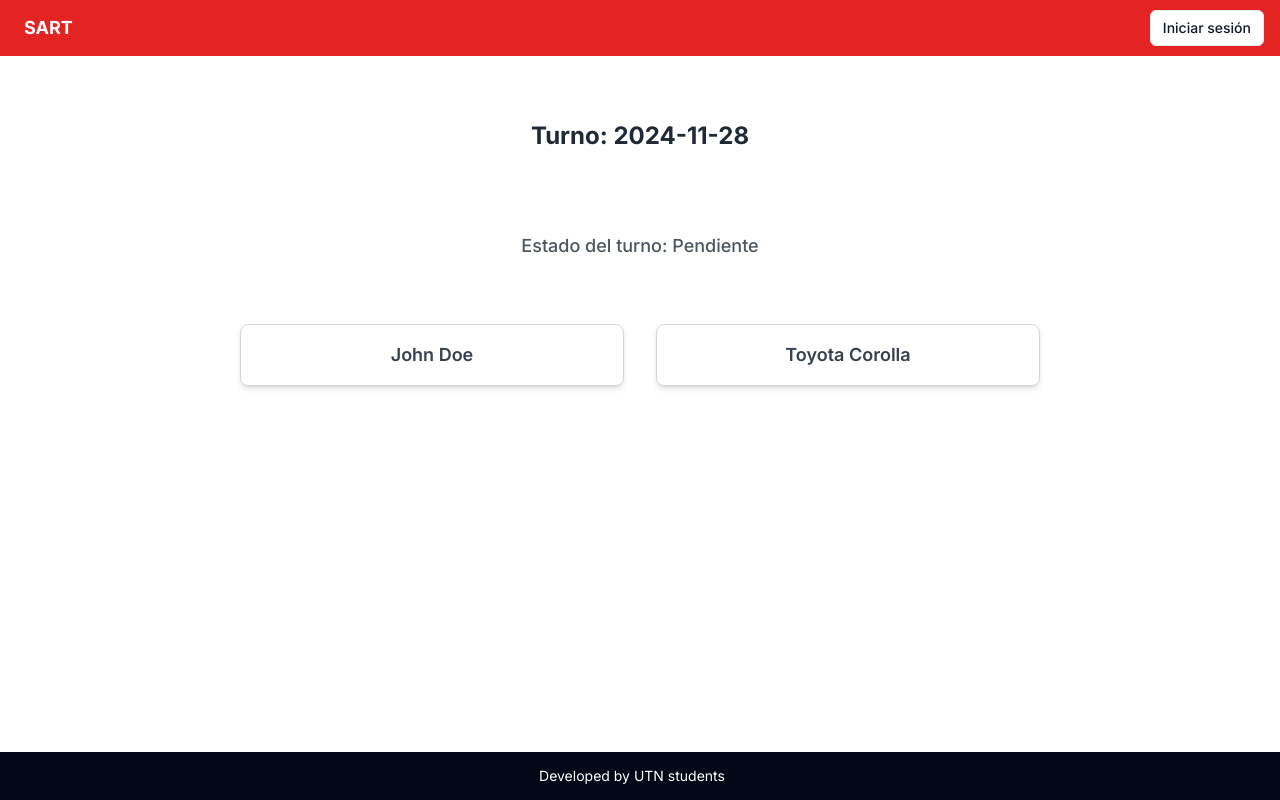
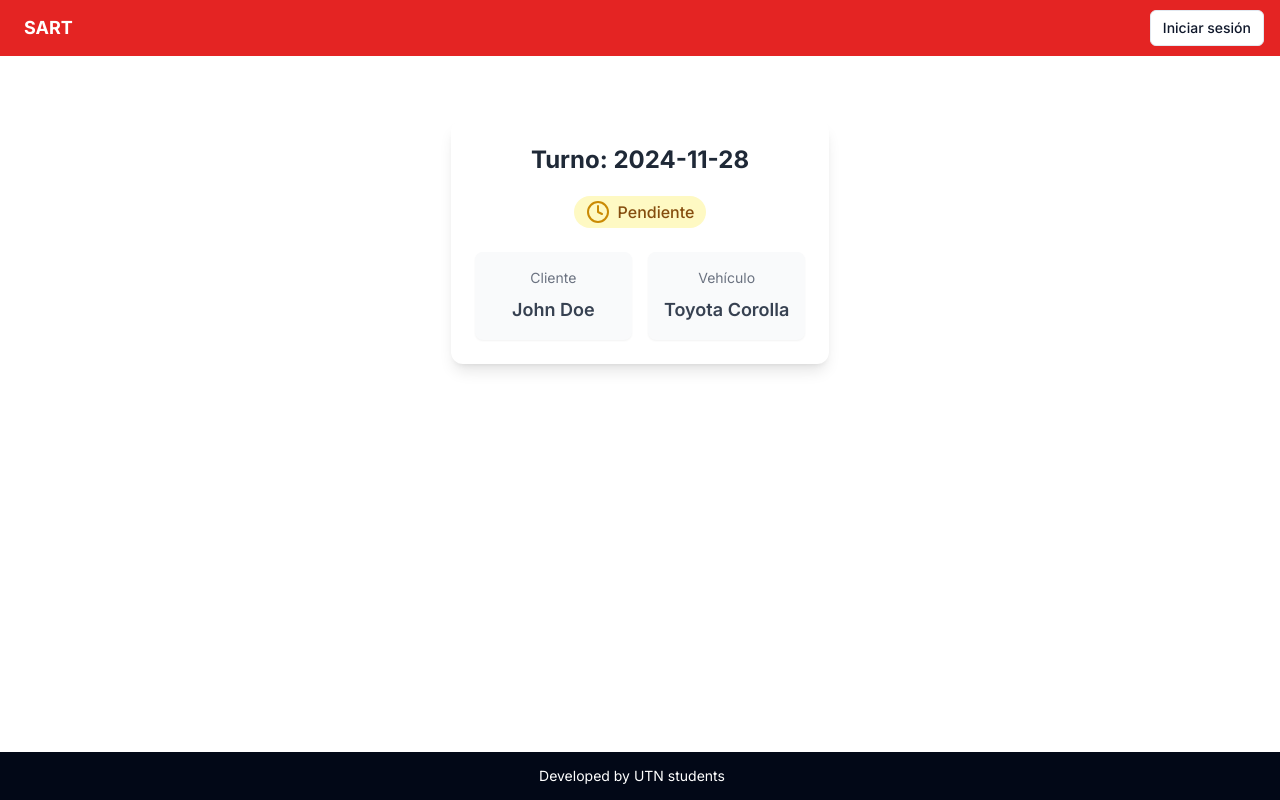
Before and after one commit to NicoSeg735/sart, a Next.js app: page /appointmentList/appointment in a window 1280 px wide. Built offline with nearby package versions, Linux system fonts and the light colour scheme.

Commit message:
fix: style Appointment

```diff
--- a/src/app/appointmentList/appointment/page.tsx
+++ b/src/app/appointmentList/appointment/page.tsx
@@ -1,3 +1,35 @@
+import { CheckCircle, Clock, X } from 'lucide-react'
+import React from 'react'
+
+const getStatusConfig = (state: any) => {
+  switch (state) {
+    case 'Pendiente':
+      return {
+        color: 'bg-yellow-100 text-yellow-800 border-yellow-300',
+        icon: <Clock className="text-yellow-600" />,
+        text: 'Pendiente'
+      }
+    case 'Cancelado':
+      return {
+        color: 'bg-red-100 text-red-800 border-red-300',
+        icon: <X className="text-red-600" />,
+        text: 'Cancelado'
+      }
+    case 'Terminado':
+      return {
+        color: 'bg-green-100 text-green-800 border-green-300',
+        icon: <CheckCircle className="text-green-600" />,
+        text: 'Terminado'
+      }
+    default:
+      return {
+        color: 'bg-gray-100 text-gray-800 border-gray-300',
+        icon: null,
+        text: state
+      }
+  }
+}
+
 const appointment = {
   date: '2024-11-28',
   clientName: 'John Doe',
@@ -6,27 +38,38 @@ const appointment = {
 }
 
 export default function Appointment() {
+  const statusConfig = getStatusConfig(appointment.state)
+
   return (
-    <>
-      <h2 className="mb-4 text-2xl font-bold text-gray-800">
-        Turno: {appointment.date}
-      </h2>
-      <h1 className="mb-6 text-lg font-medium text-gray-600">
-        Estado del turno: {appointment.state}
-      </h1>
+    <div className="mx-auto max-w-md rounded-xl bg-white p-6 shadow-lg">
+      <div className="mb-4 flex flex-col items-center justify-between gap-5">
+        <h2 className="text-2xl font-bold text-gray-800">
+          Turno: {appointment.date}
+        </h2>
 
-      <div className="flex w-full items-center justify-center space-x-8">
-        <div className="w-1/3 rounded-lg border border-gray-300 bg-white p-4 text-center shadow-md">
+        <div
+          className={`flex items-center space-x-2 rounded-full px-3 py-1 ${statusConfig.color} font-medium`}
+        >
+          {statusConfig.icon}
+          <span>{statusConfig.text}</span>
+        </div>
+      </div>
+
+      <div className="mt-6 grid grid-cols-2 gap-4">
+        <div className="rounded-lg bg-gray-50 p-4 text-center shadow-sm">
+          <p className="mb-2 text-sm text-gray-500">Cliente</p>
           <p className="text-lg font-semibold text-gray-700">
             {appointment.clientName}
           </p>
         </div>
-        <div className="w-1/3 rounded-lg border border-gray-300 bg-white p-4 text-center shadow-md">
+
+        <div className="rounded-lg bg-gray-50 p-4 text-center shadow-sm">
+          <p className="mb-2 text-sm text-gray-500">Vehículo</p>
           <p className="text-lg font-semibold text-gray-700">
             {appointment.vehicle}
           </p>
         </div>
       </div>
-    </>
+    </div>
   )
 }
```
